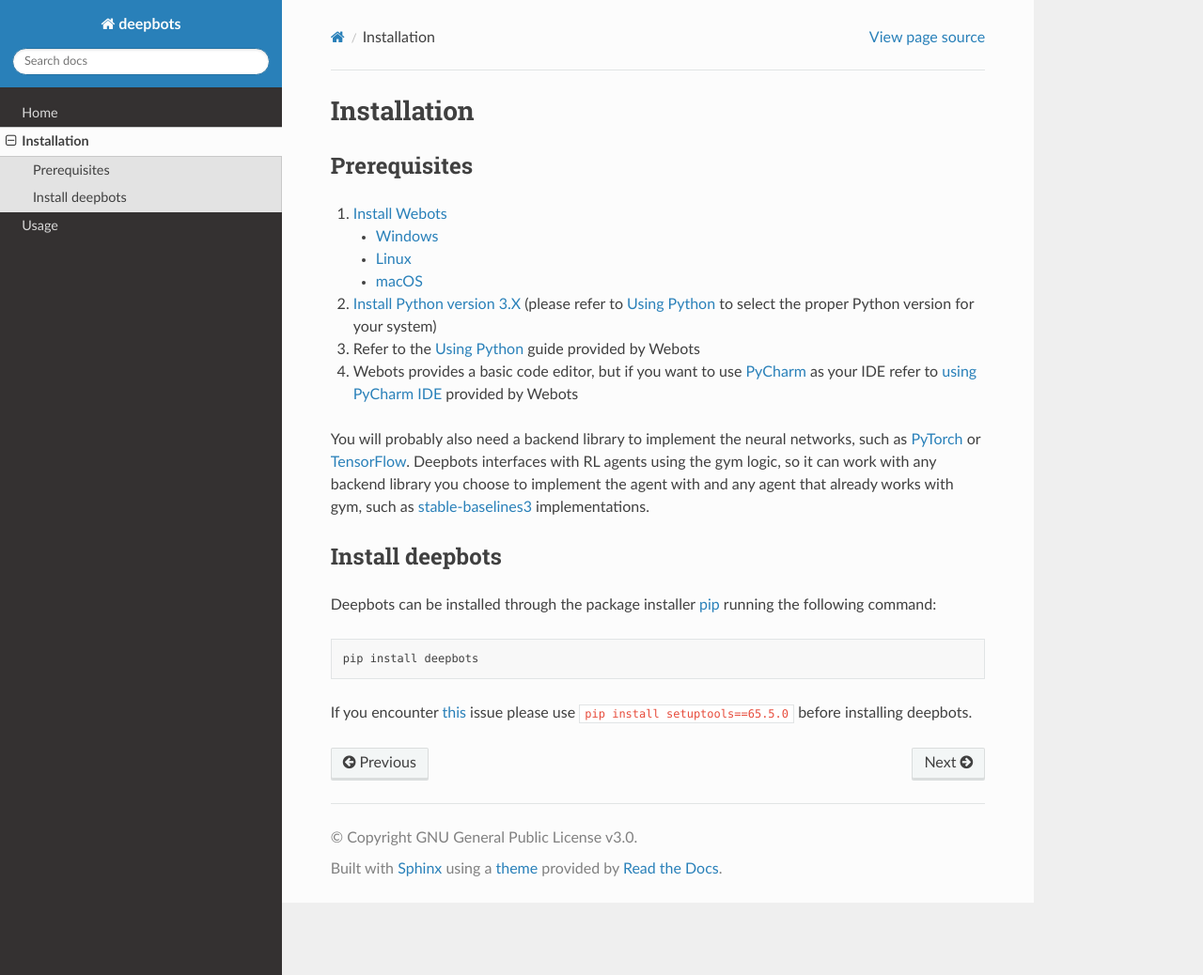
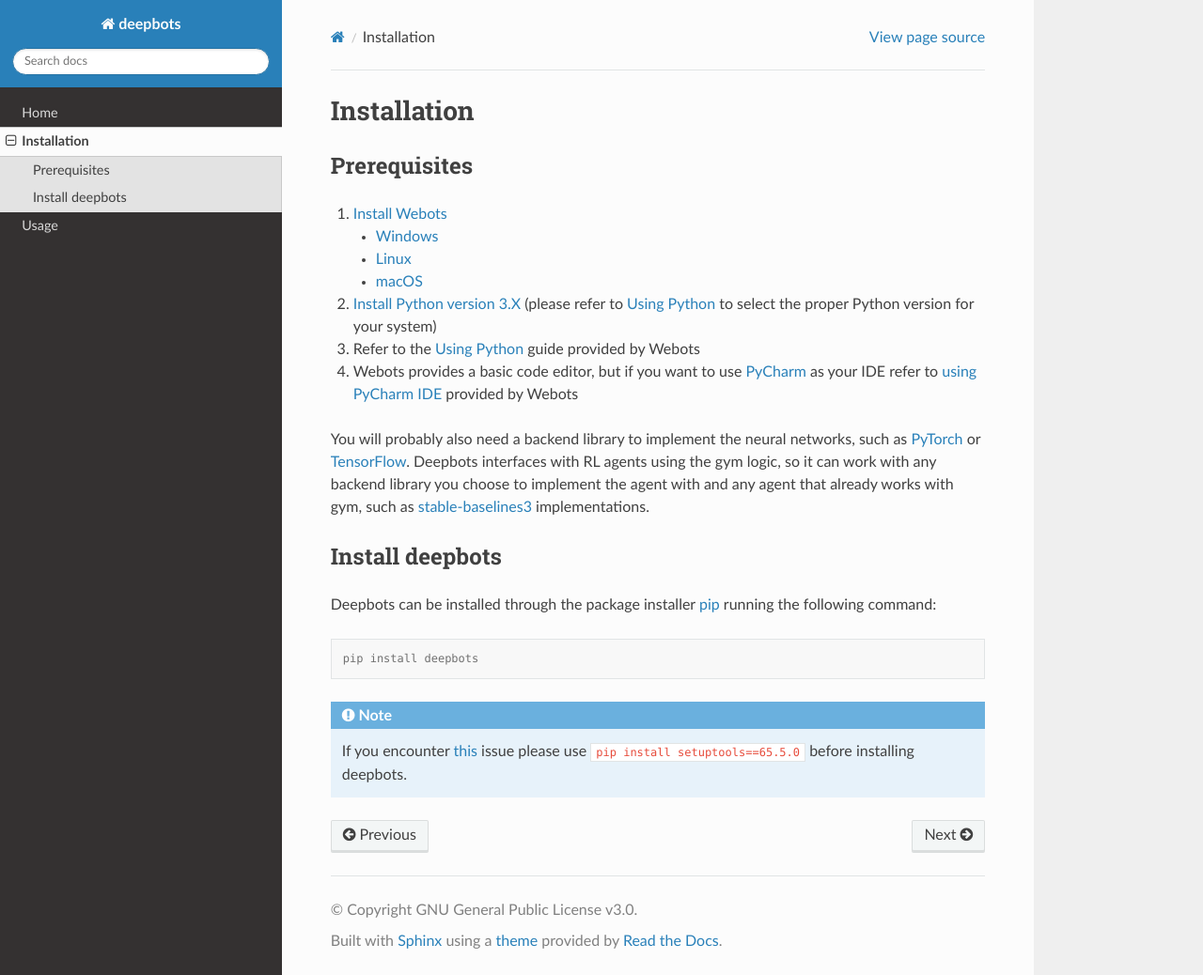
Before and after one commit to aidudezzz/deepbots, a Sphinx documentation site: the page built from docs/installation.rst, in a window 1280 px wide and 1038 px high. Shown: the whole window at 94% size. Built offline with Sphinx 7.4.7 and the Read the Docs theme 2.0.0, drawn with Linux system fonts in a browser that asks for light colours.

Commit message:
Trying out console after code-block, made installation issue thing a note

```diff
--- a/docs/installation.rst
+++ b/docs/installation.rst
@@ -39,12 +39,14 @@ Install deepbots
 Deepbots can be installed through the package installer
 `pip <https://pip.pypa.io/en/stable>`_ running the following command:
 
-.. code-block:: bash
+.. code-block:: console
 
    pip install deepbots
 
-If you encounter `this <https://github.com/aidudezzz/deepbots/issues/143>`_
-issue please use :code:`pip install setuptools==65.5.0` before installing deepbots.
+.. note::
+
+   If you encounter `this <https://github.com/aidudezzz/deepbots/issues/143>`_
+   issue please use :code:`pip install setuptools==65.5.0` before installing deepbots.
 
 .. role:: bash(code)
    :language: bash
```
